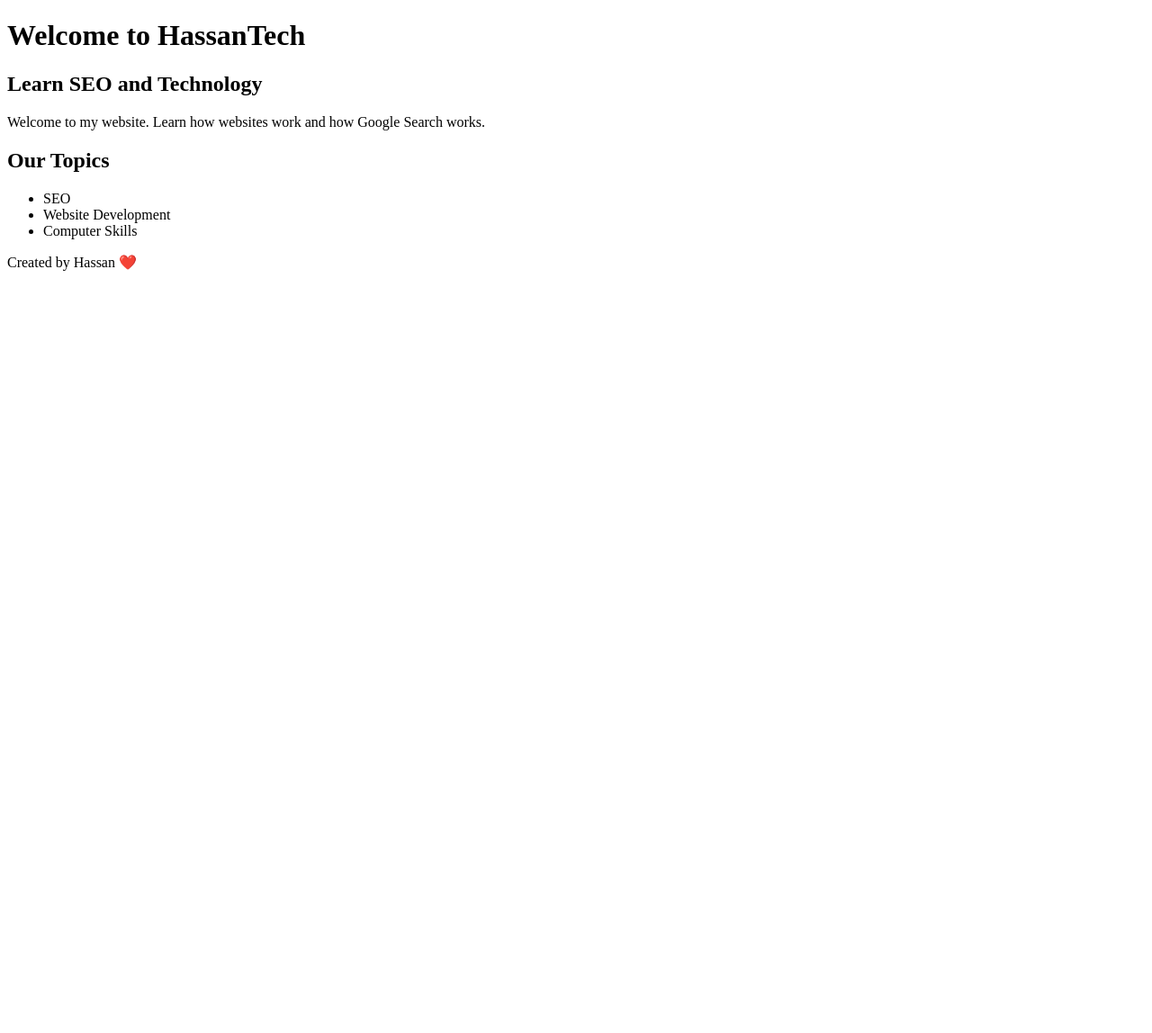
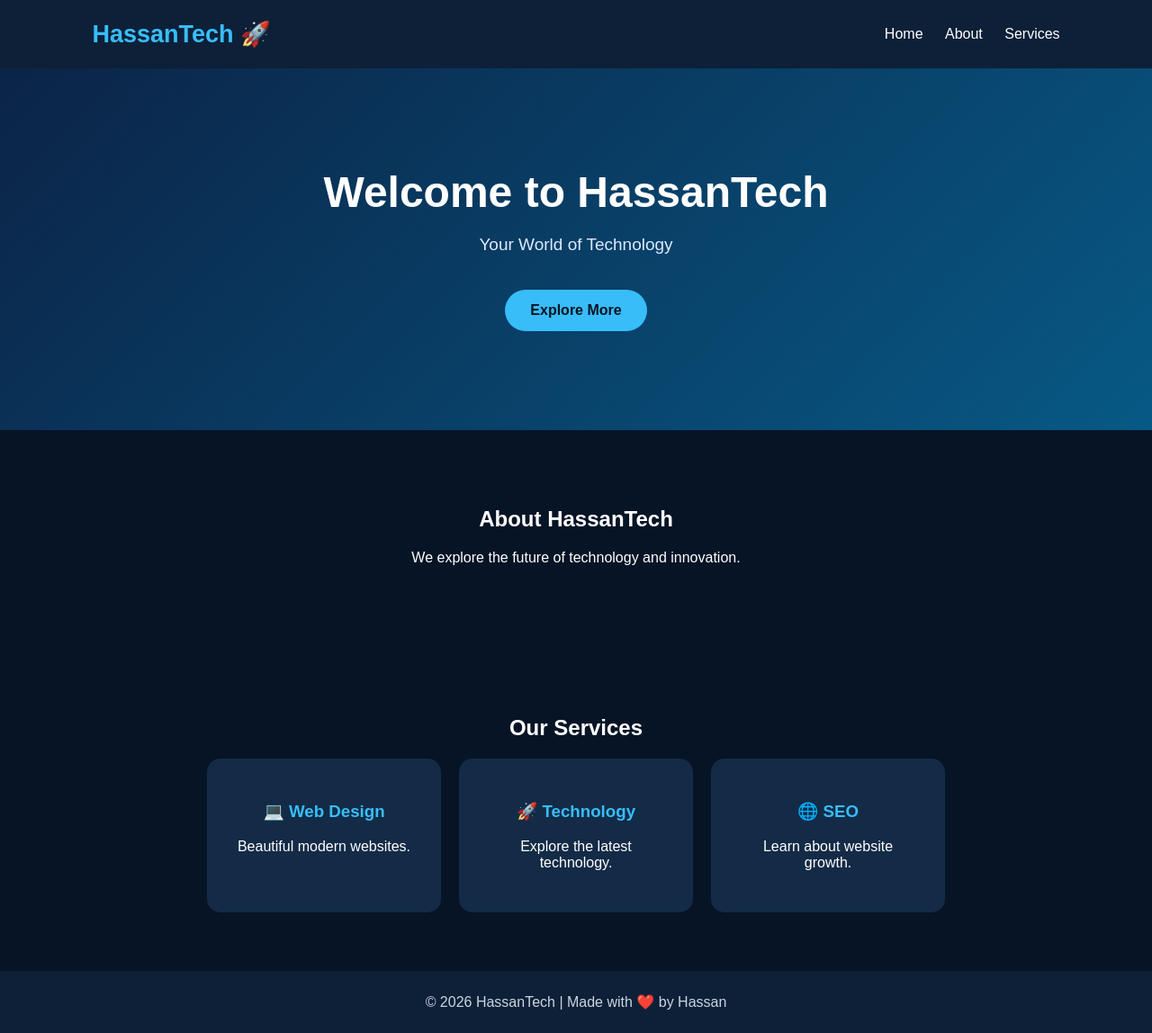
Before and after one commit to asimhassan483-cmd/hassanteach, a plain HTML site: page index.html in a window 1280 px wide. Shown: the whole page at 90% size. Before the commit the page ends 800 px from the top, so only its background shows below. Drawn offline with Linux system fonts and the light colour scheme.

Commit message:
Update index.html

```diff
--- a/index.html
+++ b/index.html
@@ -3,19 +3,50 @@
 <head>
 <meta charset="UTF-8">
 <meta name="viewport" content="width=device-width, initial-scale=1.0">
-<title>HassanTech - Learn Technology</title>
-<meta name="description" content="Learn SEO, technology, websites and computer skills with HassanTech.">
+<title>HassanTech</title>
+<style>
+*{box-sizing:border-box}
+body{margin:0;font-family:Arial,sans-serif;background:#071426;color:white}
+header{padding:22px 8%;display:flex;justify-content:space-between;align-items:center;background:#0d2038}
+.logo{font-size:27px;font-weight:bold;color:#38bdf8}
+nav a{color:white;text-decoration:none;margin-left:20px}
+.hero{text-align:center;padding:110px 20px;background:linear-gradient(135deg,#0b2447,#075985)}
+.hero h1{font-size:48px;margin:0 0 20px}
+.hero p{font-size:19px;color:#dbeafe}
+.btn{display:inline-block;background:#38bdf8;color:#071426;padding:14px 28px;border-radius:30px;text-decoration:none;font-weight:bold;margin-top:20px}
+section{text-align:center;padding:65px 20px}
+.cards{display:flex;justify-content:center;gap:20px;flex-wrap:wrap}
+.card{background:#132b46;padding:30px;border-radius:15px;width:260px}
+.card h3{color:#38bdf8}
+footer{background:#0d2038;text-align:center;padding:25px;color:#cbd5e1}
+</style>
 </head>
 <body>
+<header>
+<div class="logo">HassanTech 🚀</div>
+<nav>
+<a href="#home">Home</a>
+<a href="#about">About</a>
+<a href="#services">Services</a>
+</nav>
+</header>
+<div class="hero" id="home">
 <h1>Welcome to HassanTech</h1>
-<h2>Learn SEO and Technology</h2>
-<p>Welcome to my website. Learn how websites work and how Google Search works.</p>
-<h2>Our Topics</h2>
-<ul>
-<li>SEO</li>
-<li>Website Development</li>
-<li>Computer Skills</li>
-</ul>
-<p>Created by Hassan ❤️</p>
+<p>Your World of Technology</p>
+<a class="btn" href="#services">Explore More</a>
+</div>
+<section id="about">
+<h2>About HassanTech</h2>
+<p>We explore the future of technology and innovation.</p>
+</section>
+<section id="services">
+<h2>Our Services</h2>
+<div class="cards">
+<div class="card"><h3>💻 Web Design</h3><p>Beautiful modern websites.</p></div>
+<div class="card"><h3>🚀 Technology</h3><p>Explore the latest technology.</p></div>
+<div class="card"><h3>🌐 SEO</h3><p>Learn about website growth.</p></div>
+</div>
+</section>
+<footer>© 2026 HassanTech | Made with ❤️ by Hassan</footer>
 </body>
 </html>
```
